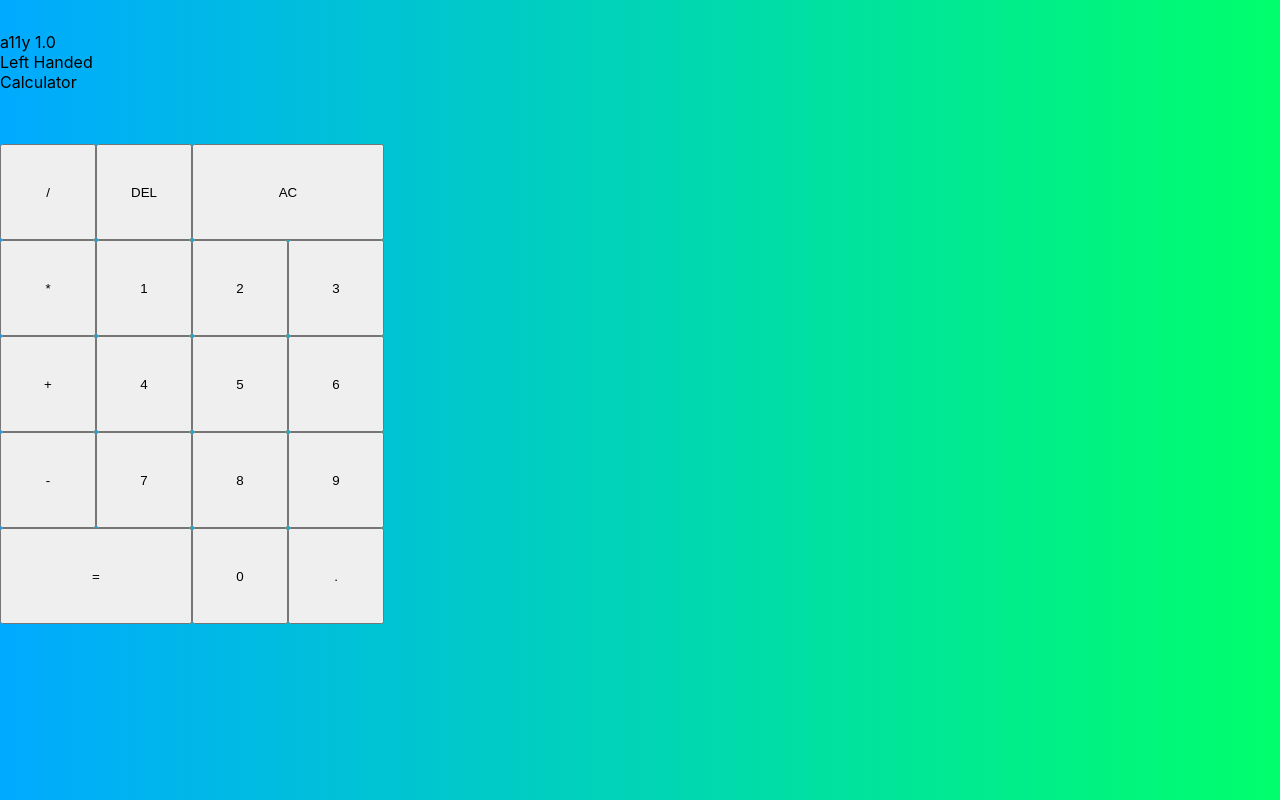
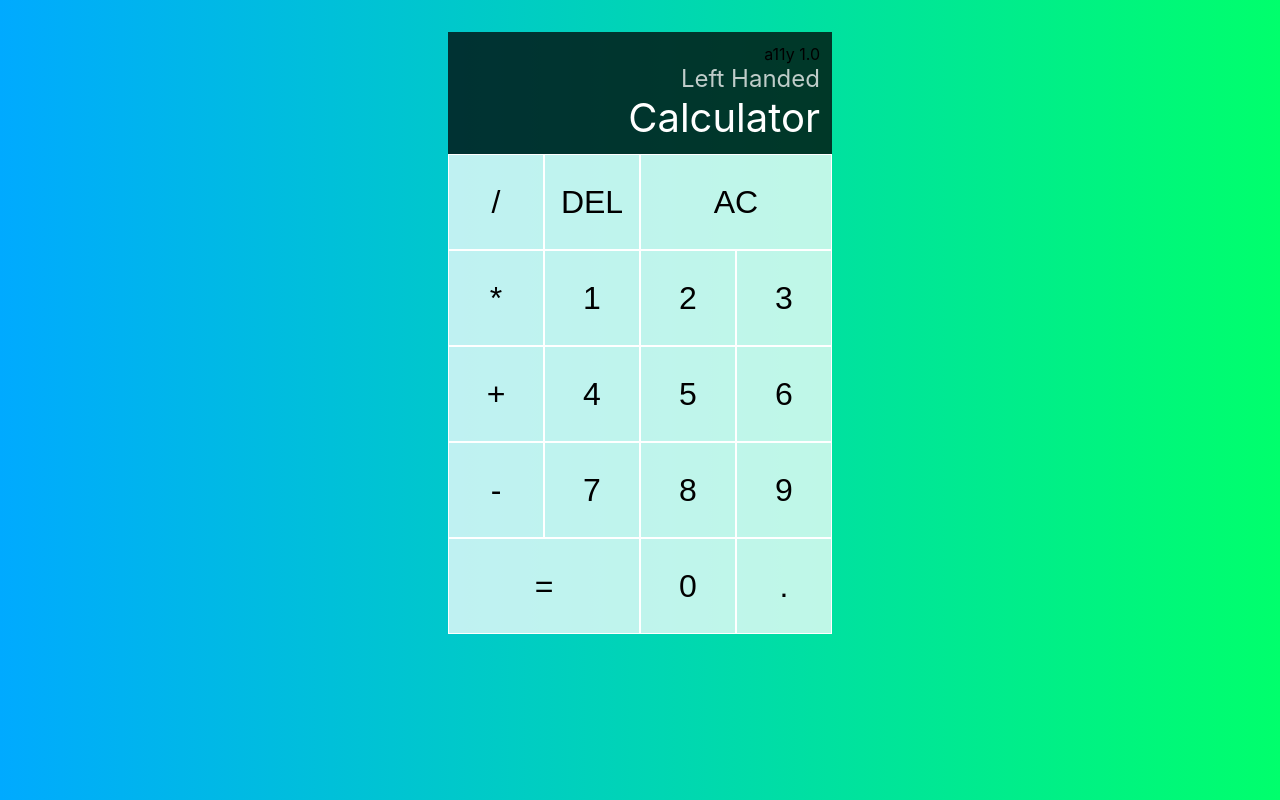
Before and after one commit to WorldPremier/a11y-left-handed-calculator, a React (Create React App) app: page / in a window 1280 px wide. Built offline with nearby package versions, Linux system fonts and the light colour scheme.

Commit message:
stlye complete for now

```diff
--- a/src/App.js
+++ b/src/App.js
@@ -3,9 +3,9 @@ import "./styles.css"
 function App() {
   return (
     <div className="calculator-grid">
-      <div className="output">a11y 1.0
-        <div className="previous-operand">Left Handed</div>
-        <div className="current-operand">Calculator</div>
+      <div className="output"> a11y 1.0
+        <div className="previous-operand"> Left Handed </div>
+        <div className="current-operand"> Calculator </div>
       </div>
       <button>/</button>
       <button>DEL</button>
--- a/src/styles.css
+++ b/src/styles.css
@@ -10,14 +10,45 @@ body{
 .calculator-grid {
     display: grid;
     margin-top: 2rem;
+    justify-content:center;
     grid-template-columns: repeat(4, 6rem);
     grid-template-rows: minmax(7rem, auto) repeat(5, 6rem);
 }
 
+.calculator-grid > button {
+    cursor: pointer;
+    font-size: 2rem;
+    border: 1px solid white;
+    outline: none;
+    background-color: rgba(255, 255, 255, .75);
+}
+
+.calculator-grid > button:hover,
+.calculator-grid > button:focus {
+    background-color: rgba(255, 255, 255, .9);
+}
 .span-two {
     grid-column: span 2;
 }
 
 .output {
-    grid-column: 1/ -1;
+    grid-column: 1 / -1;
+    background-color: rgba(0, 0, 0, .75);
+    display: flex;
+    flex-direction: column;
+    align-items: flex-end;
+    justify-content: space-around;
+    padding: .75rem;
+    word-wrap: break-word;
+    word-break: break-all;
 }
+
+.output .previous-operand {
+    color: rgba(255, 255, 255, .75);
+    font-size: 1.5rem;
+}
+
+.output .current-operand {
+    color: white;
+    font-size: 2.5rem;
+}
```
